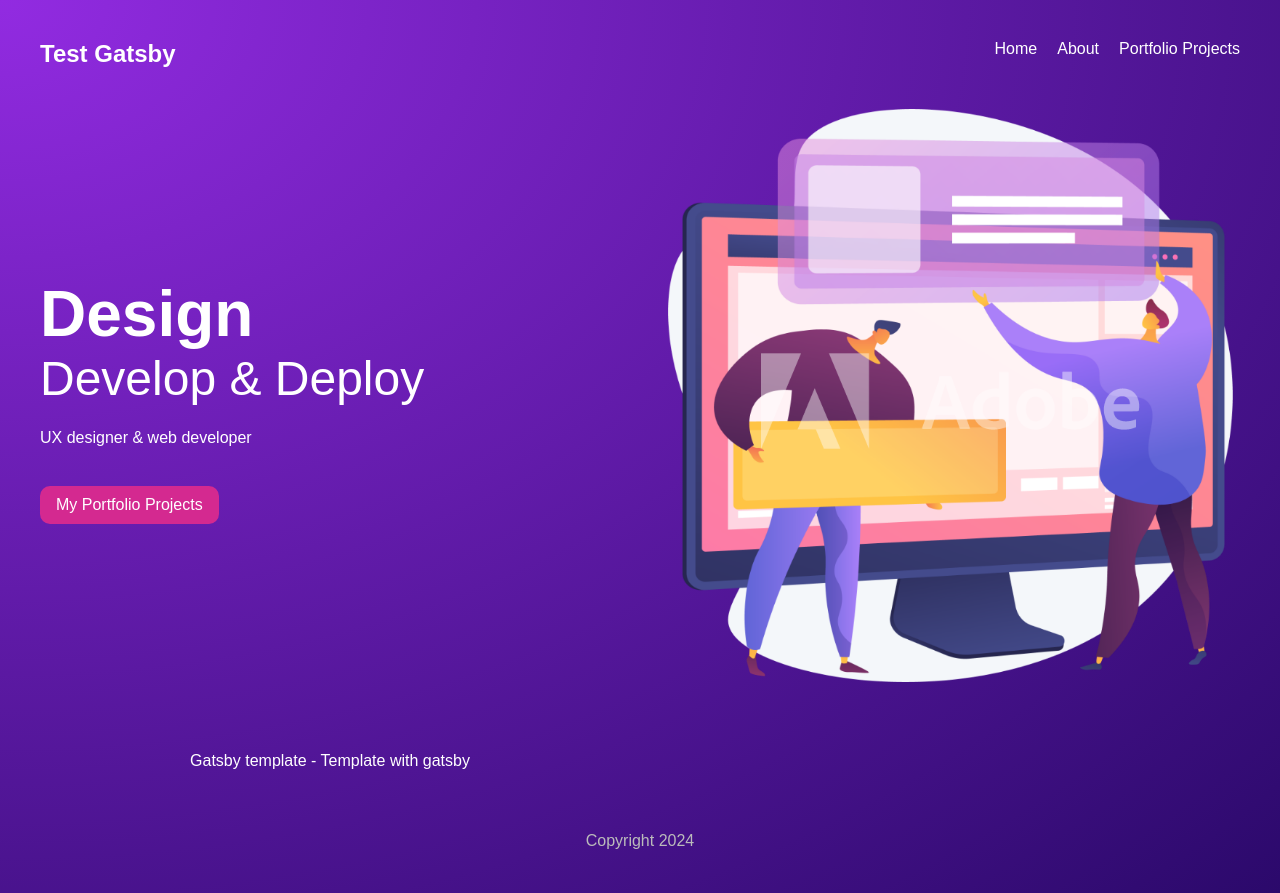
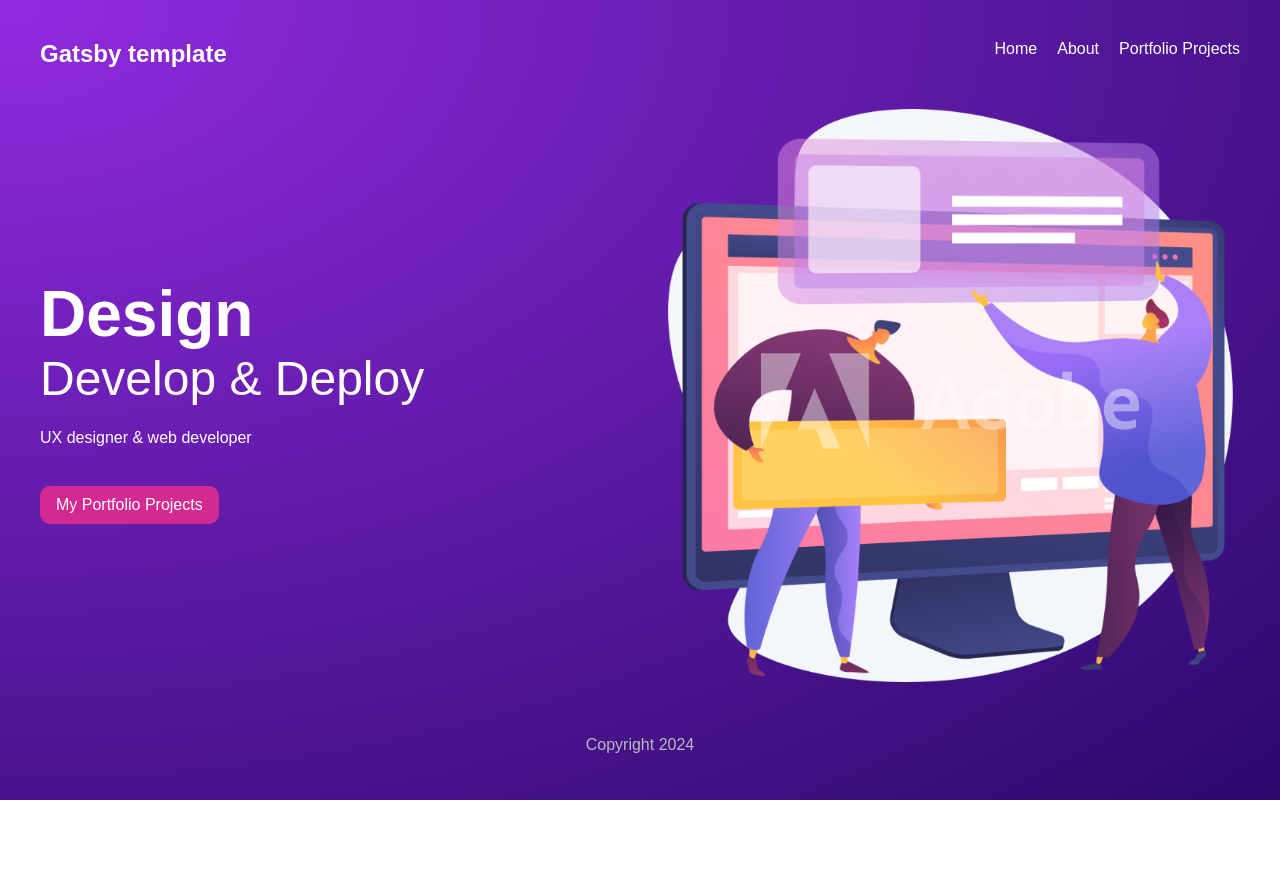
Before and after one commit to ArtemMrdn/-gatsby-template, a Gatsby site: page / in a window 1280 px wide. After the commit the page ends 800 px from the top, so only its background shows below. Built offline with nearby package versions, Linux system fonts and the light colour scheme; Gatsby itself is replaced by a stand-in of ours.

Commit message:
Static Queries

```diff
--- a/src/components/Navbar.jsx
+++ b/src/components/Navbar.jsx
@@ -1,10 +1,21 @@
 import React from "react";
-import { Link } from "gatsby";
+import { graphql, Link, useStaticQuery } from "gatsby";
 
 export default function Navbar() {
+  const data = useStaticQuery(graphql`
+    {
+      site {
+        siteMetadata {
+          title
+        }
+      }
+    }
+  `);
+
+  const { title } = data.site.siteMetadata;
   return (
     <nav>
-      <h1>Test Gatsby</h1>
+      <h1>{title}</h1>
       <div className="links">
         <Link to="/">Home</Link>
         <Link to="/about">About</Link>
--- a/src/pages/index.js
+++ b/src/pages/index.js
@@ -1,11 +1,9 @@
 import * as React from "react";
 import Layout from "../components/Layout";
 import * as styles from "../styles/home.module.css";
-import { graphql, Link } from "gatsby";
+import { Link } from "gatsby";
 
-export default function Home({ data }) {
-  const { title, description } = data.site.siteMetadata;
-
+export default function Home() {
   return (
     <Layout>
       <section className={styles.header}>
@@ -18,21 +16,7 @@
           </Link>
         </div>
         <img src="/banner.png" alt="site banner" style={{ maxWidth: "100%" }} />
-        <p>
-          {title} - {description}
-        </p>
       </section>
     </Layout>
   );
 }
-
-export const query = graphql`
-  query siteInfo {
-    site {
-      siteMetadata {
-        description
-        title
-      }
-    }
-  }
-`;
```
